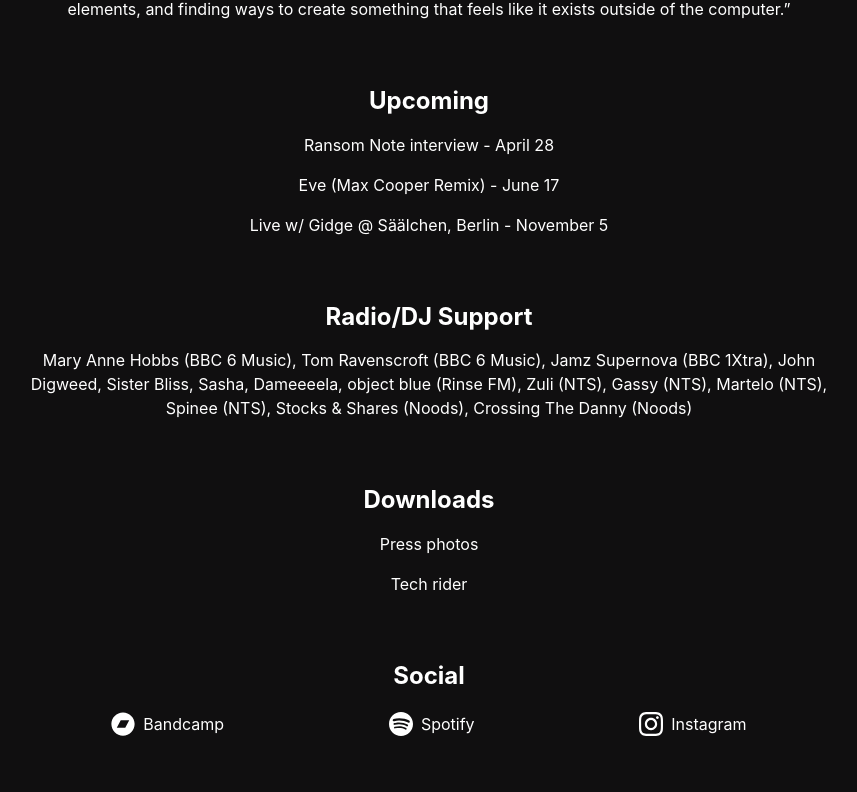
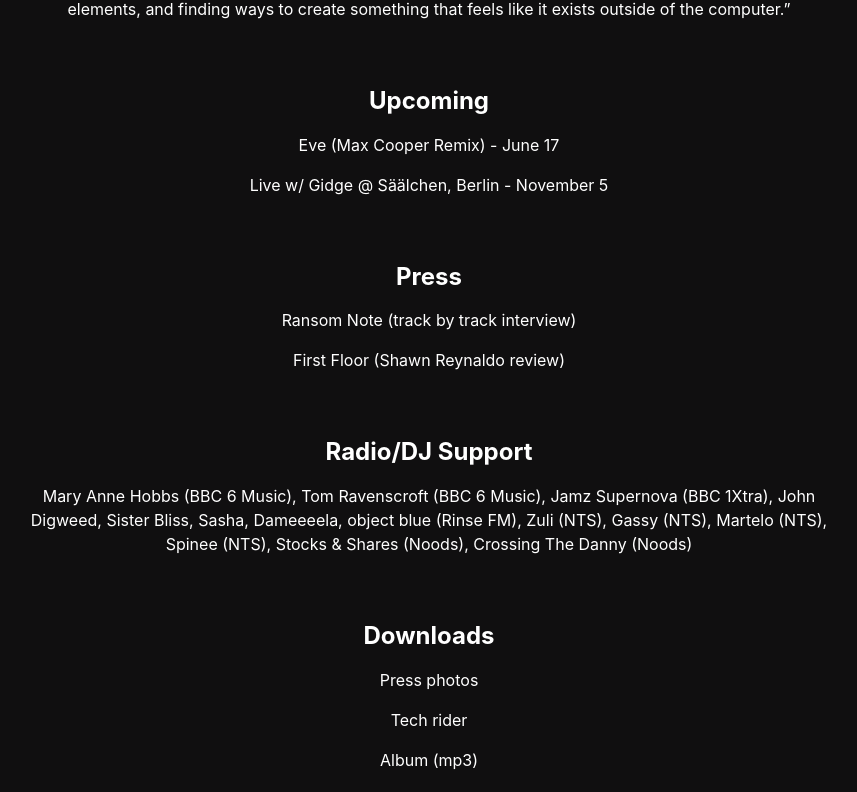
Before and after one commit to rkparsons/awekidmusic, a Next.js app: page /epk in a window 1280 px wide. Shown: the part 379-1171 px from the top of the page, without its empty margins (211-1068 px from the left). Built offline with nearby package versions, Linux system fonts and the light colour scheme.

Commit message:
Add press section

```diff
--- a/pages/epk.tsx
+++ b/pages/epk.tsx
@@ -43,9 +43,32 @@
 
         <div className={styles.section}>
           <h2>Upcoming</h2>
-          <p>Ransom Note interview - April 28</p>
           <p>Eve (Max Cooper Remix) - June 17</p>
           <p>Live w/ Gidge @ Säälchen, Berlin - November 5</p>
+        </div>
+
+        <div className={styles.section}>
+          <h2>Press</h2>
+          <p>
+            <a
+              href="https://www.theransomnote.com/music/playlists/track-by-track-awe-kid-body-logic/"
+              target="_blank"
+              rel="noreferrer"
+              className={styles.longLink}
+            >
+              Ransom Note (track by track interview)
+            </a>
+          </p>
+          <p>
+            <a
+              href="https://firstfloor.substack.com/p/first-floor-124-california-dreaming?s=r"
+              target="_blank"
+              rel="noreferrer"
+              className={styles.longLink}
+            >
+              First Floor (Shawn Reynaldo review)
+            </a>
+          </p>
         </div>
 
         <div className={styles.section}>
@@ -78,6 +101,16 @@
               className={styles.longLink}
             >
               Tech rider
+            </a>
+          </p>
+          <p>
+            <a
+              href="https://soundcloud.com/atomnation/sets/awe-kid-body-logic-promo/s-KyP0iMB9xZ4"
+              target="_blank"
+              rel="noreferrer"
+              className={styles.longLink}
+            >
+              Album (mp3)
             </a>
           </p>
         </div>
```
